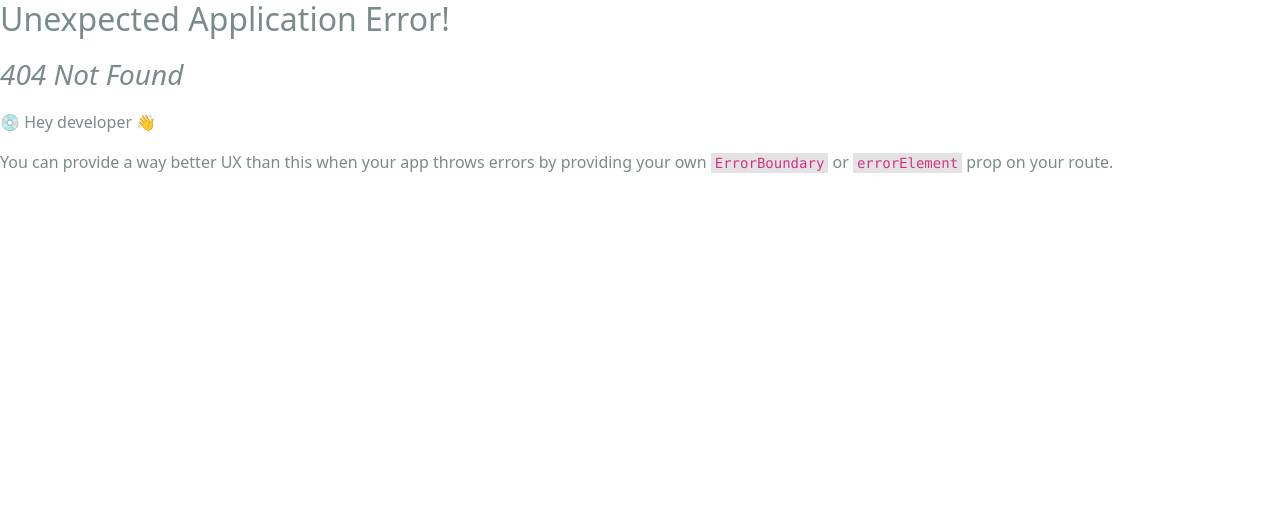
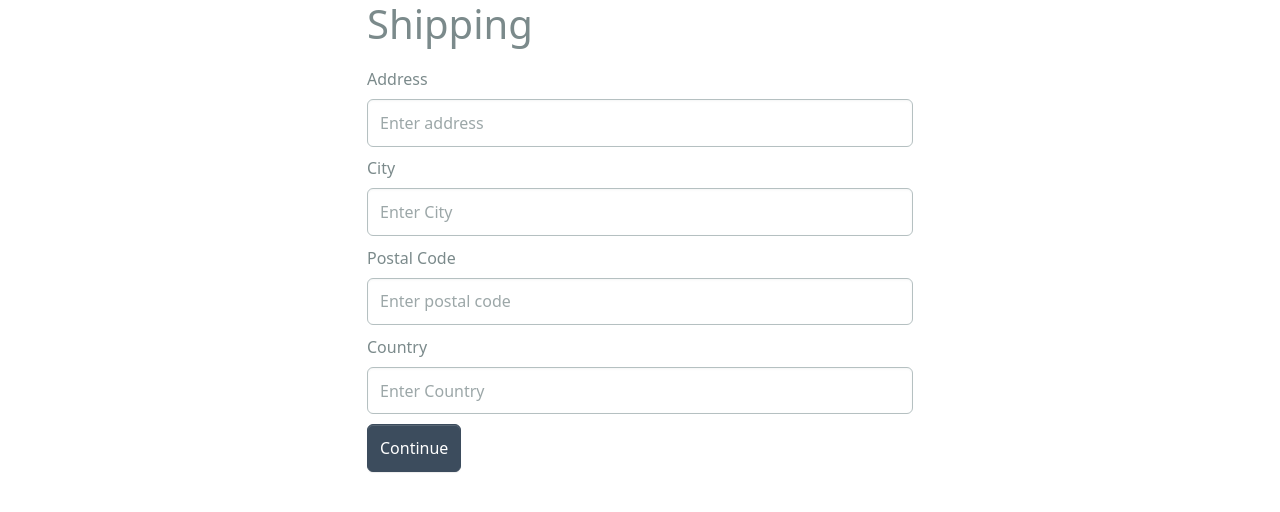
Before and after one commit to StephenStarc/pirate-parley, a React (Vite) app in the folder frontend/: page /shipping in a window 1280 px wide. Before the commit this address had no page. Shown: the top 512 px of the page. Built offline with nearby package versions, Linux system fonts and the light colour scheme; sample sign-in values are in the browser's storage.

Commit message:
private Route Added

```diff
--- /dev/null
+++ b/frontend/src/components/PrivateRoute.jsx
@@ -0,0 +1,8 @@
+import { Outlet, Navigate } from 'react-router-dom'
+import { useSelector } from 'react-redux'
+
+export default function PrivateRoute({Component}) {
+    const {userInfo} = useSelector((state) => state.auth)
+console.log(userInfo)
+  return userInfo ? <Component/> : <Navigate to="/login" replace/>
+}
--- a/frontend/src/main.jsx
+++ b/frontend/src/main.jsx
@@ -12,6 +12,8 @@ import LoginScreen from './pages/LoginScreen.jsx'
 import { ToastContainer } from 'react-toastify';
 import 'react-toastify/dist/ReactToastify.css';
 import RegisterScreen from './pages/RegisterScreen.jsx'
+import ShippingPage from './pages/ShippingPage.jsx'
+import PrivateRoute from './components/PrivateRoute.jsx'
 
 const router = createBrowserRouter([
   {path:'/',element:<App />},
@@ -19,6 +21,7 @@ const router = createBrowserRouter([
 {path:'/cart',element:<CartScreen/>},
 {path:'/login',element:<LoginScreen/>},
 {path:'/register',element:<RegisterScreen/>},
+{path:'/shipping',element:<PrivateRoute Component={ShippingPage}/>},
 ])
 
 ReactDOM.createRoot(document.getElementById('root')).render(
--- /dev/null
+++ b/frontend/src/pages/ShippingPage.jsx
@@ -0,0 +1,74 @@
+import { useState } from "react"
+import { Form, Button } from "react-bootstrap"
+import { useDispatch, useSelector } from "react-redux"
+import FormContainer from "../components/FormContainer"
+import { useNavigate } from "react-router-dom"
+import { saveTheShippingAddress } from "../slices/cartSlice"
+
+function ShippingPage() {
+
+  const cart = useSelector(state => state.cart)
+  const {shippingAddress} = cart
+    const [address,setAddress] = useState(shippingAddress?.address || '')
+    const [city,setCity] = useState(shippingAddress?.city || '')
+    const [postalCode,setPostalCode] = useState(shippingAddress?.postalCode || '')
+    const [country,setCountry] = useState(shippingAddress?.country || '')
+
+
+
+    const dispatch = useDispatch()
+    const navigate = useNavigate()
+    const submitHandler = (e) => {
+        e.preventDefault()
+        dispatch(saveTheShippingAddress({address,city,postalCode,country}))
+        navigate('/payment')
+    }
+  return (
+    <FormContainer>
+      <h1>Shipping</h1>
+
+      <Form onSubmit={submitHandler}>
+        <Form.Group controlId="address"  className="my-2">
+          <Form.Label>Address</Form.Label>
+          <Form.Control
+            type="text"
+            placeholder="Enter address"
+            value={address}
+            onChange={(e) => setAddress(e.target.value)}
+          ></Form.Control>
+        </Form.Group>
+
+        <Form.Group controlId="city"  className="my-2">
+          <Form.Label>City</Form.Label>
+          <Form.Control
+            type="text"
+            placeholder="Enter City"
+            value={city}
+            onChange={(e) => setCity(e.target.value)}
+          ></Form.Control>
+        </Form.Group>
+        <Form.Group controlId="postalCode" className="my-2">
+          <Form.Label>Postal Code</Form.Label>
+          <Form.Control
+            type="text"
+            placeholder="Enter postal code"
+            value={postalCode}
+            onChange={(e) => setPostalCode(e.target.value)}
+          ></Form.Control>
+        </Form.Group>
+        <Form.Group controlId="country" className="my-2">
+          <Form.Label>Country</Form.Label>
+          <Form.Control
+            type="text"
+            placeholder="Enter Country"
+            value={country}
+            onChange={(e) => setCountry(e.target.value)}
+          ></Form.Control>
+        </Form.Group>
+        <Button type="submit" variant="primary">Continue</Button>
+      </Form>
+    </FormContainer>
+  )
+}
+
+export default ShippingPage
--- a/frontend/src/slices/cartSlice.jsx
+++ b/frontend/src/slices/cartSlice.jsx
@@ -1,7 +1,7 @@
 import { createSlice } from "@reduxjs/toolkit";
 import { UpdateCart } from "../utils/CartUtils";
 import { Navigate } from "react-router-dom";
-const initialState = localStorage.getItem('animeArchiveCart') ? JSON.parse(localStorage.getItem('animeArchiveCart')) : {cartItems:[], shippingAddress:{},paymentMethod:'PayP al'}
+const initialState = localStorage.getItem('animeArchiveCart') ? JSON.parse(localStorage.getItem('animeArchiveCart')) : {cartItems:[], shippingAddress:{},paymentMethod:'PayPal'}
 
 
 const cartSlice = createSlice({
@@ -24,10 +24,14 @@ const cartSlice = createSlice({
 
         return UpdateCart(state)
 
+        },
+        saveTheShippingAddress: (state,action) => {
+            state.shippingAddress = action.payload
+            return UpdateCart(state)
         }
     }
 })
 
-export const {addToCart, removeFromCart} = cartSlice.actions
+export const {addToCart, removeFromCart, saveTheShippingAddress} = cartSlice.actions
 
 export default cartSlice.reducer
```
